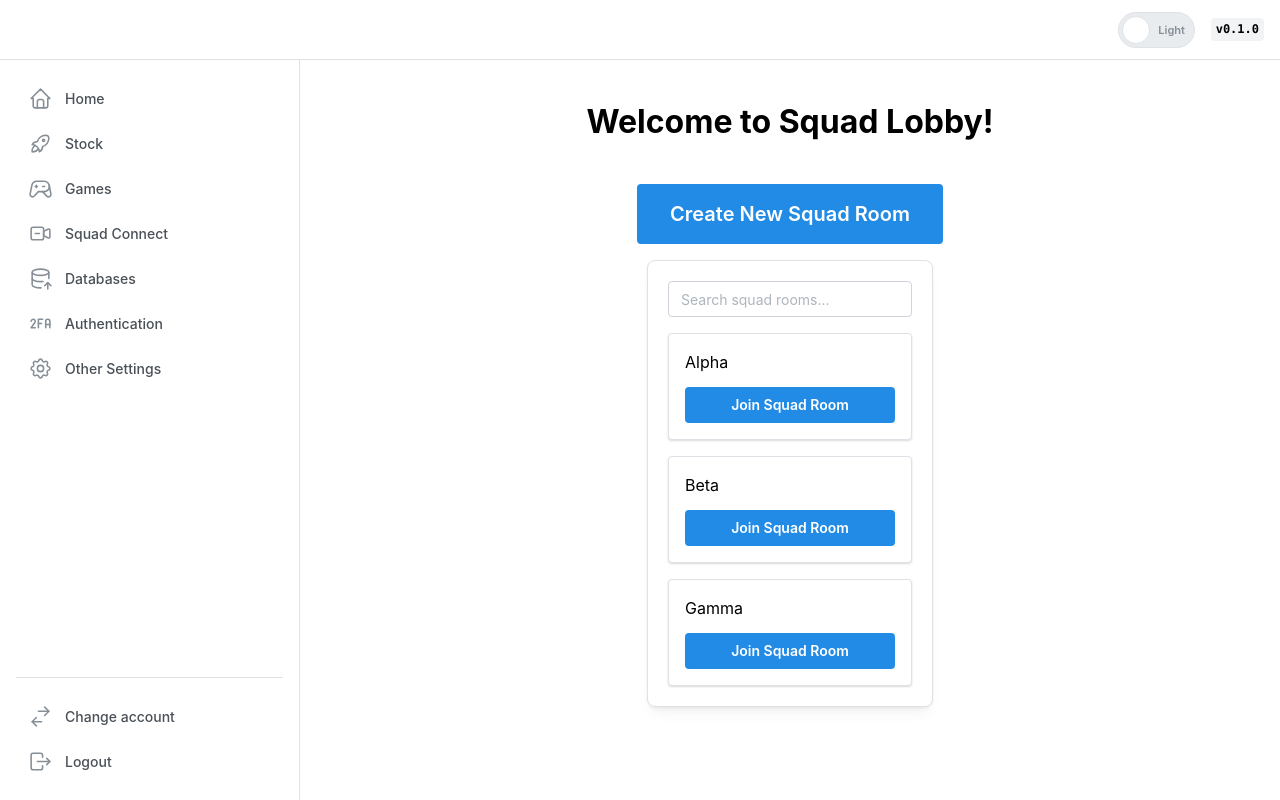
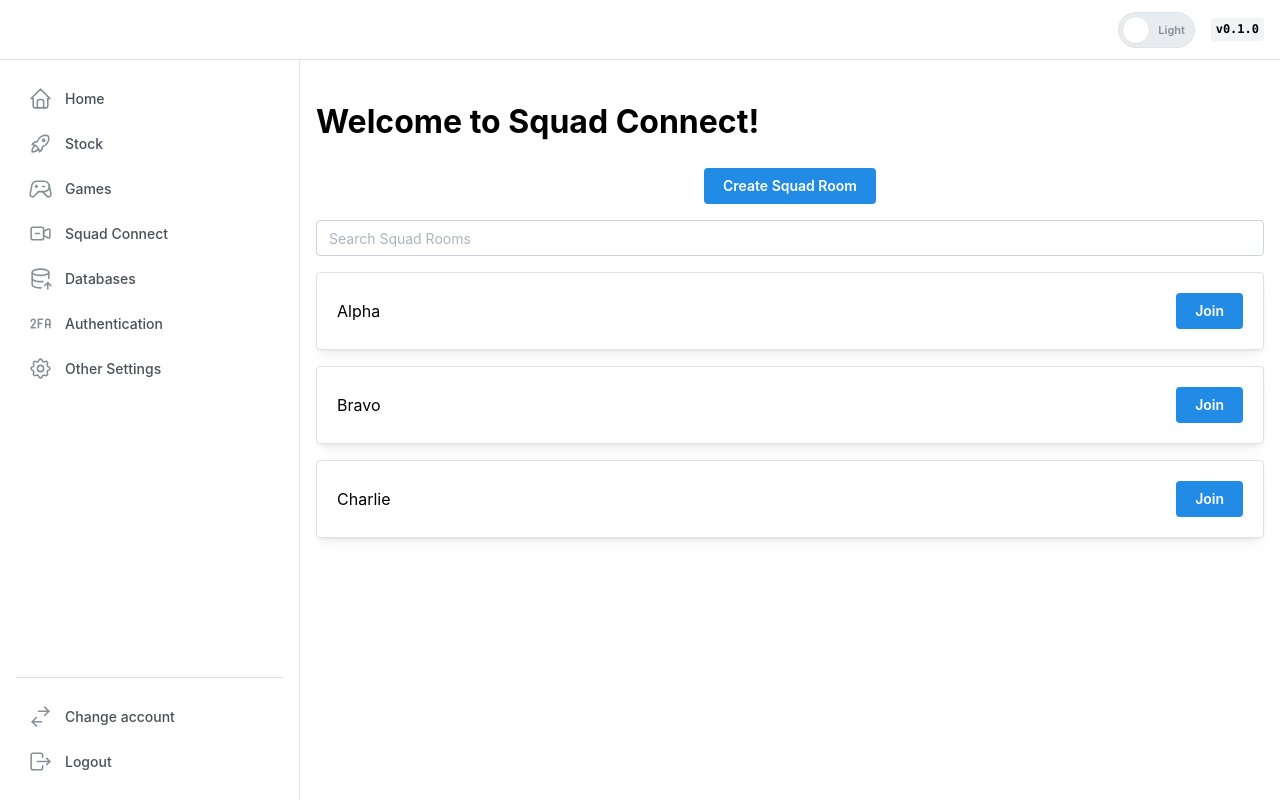
Before and after one commit to jasonc94/react-frontend, a React (Vite) app: page /squad-connect in a window 1280 px wide. Built offline with nearby package versions, Linux system fonts and the light colour scheme; no server answers.

Commit message:
update squad lobby and add notification

```diff
--- a/libs/webrtc/ui/src/lib/squad-lobby/squad-lobby.tsx
+++ b/libs/webrtc/ui/src/lib/squad-lobby/squad-lobby.tsx
@@ -3,91 +3,99 @@ import styles from './squad-lobby.module.scss';
 import {
   Button,
   Card,
+  Flex,
+  Group,
   Input,
   Modal,
+  Popover,
   Stack,
   Text,
   TextInput,
 } from '@mantine/core';
-
-const mockSquadRooms = ['Alpha', 'Beta', 'Gamma'];
+import { notifications } from '@mantine/notifications';
 
 export function SquadLobby() {
-  const [newSquadModalOpened, setNewSquadModalOpened] = useState(false);
+  const [isPopoverOpen, setIsPopoverOpen] = useState(false);
   const [newSquadName, setNewSquadName] = useState('');
   const [searchString, setSearchString] = useState('');
-  const [squads, setSquads] = useState([
-    'Alpha Squad',
-    'Bravo Squad',
-    'Charlie Squad',
-  ]);
+  const [squads, setSquads] = useState(['Alpha', 'Bravo', 'Charlie']);
 
-  const filteredSquads = mockSquadRooms.filter((room) =>
+  const filteredSquads = squads.filter((room) =>
     room.toLowerCase().includes(searchString.toLowerCase())
   );
 
   const createSquad = () => {
     if (newSquadName.trim()) {
+      if (squads.includes(newSquadName)) {
+        notifications.show({
+          title: 'Error',
+          message: 'Squad already exists',
+          color: 'red',
+        });
+        return;
+      }
       setSquads([...squads, newSquadName]);
       setNewSquadName('');
-      setNewSquadModalOpened(false);
+      setIsPopoverOpen(false);
     }
   };
 
   const joinSquad = (squad: string) => {};
 
   return (
-    <div className={styles['container']}>
-      <Stack align="center">
-        <h1>Welcome to Squad Lobby!</h1>
-        <Button size="xl" onClick={() => setNewSquadModalOpened(true)}>
-          Create New Squad Room
+    <div>
+      <h1>Welcome to Squad Connect!</h1>
+
+      <Flex justify={'center'}>
+        <Popover
+          opened={isPopoverOpen}
+          onChange={setIsPopoverOpen}
+          position="bottom"
+          withArrow
+        >
+          <Popover.Target>
+            <Button onClick={() => setIsPopoverOpen((o) => !o)}>
+              Create Squad Room
             </Button>
+          </Popover.Target>
+          <Popover.Dropdown>
+            <Stack>
+              <Input
+                placeholder="Enter Squad Room Name"
+                value={newSquadName}
+                onChange={(e) => setNewSquadName(e.target.value)}
+              />
+              <Button onClick={createSquad}>Create</Button>
+            </Stack>
+          </Popover.Dropdown>
+        </Popover>
+      </Flex>
 
-        <Card
-          className={styles['room-list-card']}
-          shadow="sm"
-          padding="lg"
-          radius="md"
-          withBorder
-        >
+      {/* Search Input */}
       <Input
-            placeholder="Search squad rooms..."
+        placeholder="Search Squad Rooms"
         value={searchString}
         onChange={(e) => setSearchString(e.target.value)}
+        mt="md"
       />
+
+      {/* Squad Room List */}
       <Stack mt="md">
         {filteredSquads.length > 0 ? (
-              filteredSquads.map((squad) => (
-                <Card key={squad} shadow="xs" padding="md" withBorder>
+          filteredSquads.map((squad, index) => (
+            <Card key={index} shadow="sm" padding="lg" withBorder>
+              <Group justify="space-between">
                 <Text>{squad}</Text>
-                  <Button size="sm" onClick={() => joinSquad(squad)} mt="sm">
-                    Join Squad Room
+                <Button onClick={() => console.log(`Joining ${squad}`)}>
+                  Join
                 </Button>
+              </Group>
             </Card>
           ))
         ) : (
           <Text>No rooms found</Text>
         )}
       </Stack>
-        </Card>
-      </Stack>
-
-      <Modal
-        opened={newSquadModalOpened}
-        onClose={() => setNewSquadModalOpened(false)}
-        title="Create a New Squad Room"
-      >
-        <Stack>
-          <TextInput
-            placeholder="Enter squad room name"
-            value={newSquadName}
-            onChange={(e) => setNewSquadName(e.currentTarget.value)}
-          />
-          <Button onClick={() => setNewSquadModalOpened(false)}>Cancel</Button>
-          <Button onClick={createSquad}>Ok</Button>
-        </Stack>
-      </Modal>
     </div>
   );
 }
--- a/src/app/app.tsx
+++ b/src/app/app.tsx
@@ -4,10 +4,18 @@ import { MantineProvider } from '@mantine/core';
 import AppMainShell from './components/app-main-shell/app-main-shell';
 import { EnvironmentContext } from '@JC/shared/context';
 import { environment } from './environment-config';
+import { Notifications } from '@mantine/notifications';
+
+import '@mantine/core/styles.css';
+import '@mantine/notifications/styles.css';
+// import '@mantine/dates/styles.css';
+// import '@mantine/dropzone/styles.css';
+// import '@mantine/code-highlight/styles.css';
 
 export function App() {
   return (
     <MantineProvider>
+      <Notifications />
       <EnvironmentContext.Provider value={environment}>
         <AppMainShell />
       </EnvironmentContext.Provider>
--- a/src/main.tsx
+++ b/src/main.tsx
@@ -2,11 +2,6 @@ import { StrictMode } from 'react';
 import * as ReactDOM from 'react-dom/client';
 import App from './app/app';
 import { BrowserRouter } from 'react-router-dom';
-
-import '@mantine/core/styles.css';
-// import '@mantine/dates/styles.css';
-// import '@mantine/dropzone/styles.css';
-// import '@mantine/code-highlight/styles.css';
 
 const root = ReactDOM.createRoot(
   document.getElementById('root') as HTMLElement
```
Lines whose indentation alone changed are shown as unchanged.
